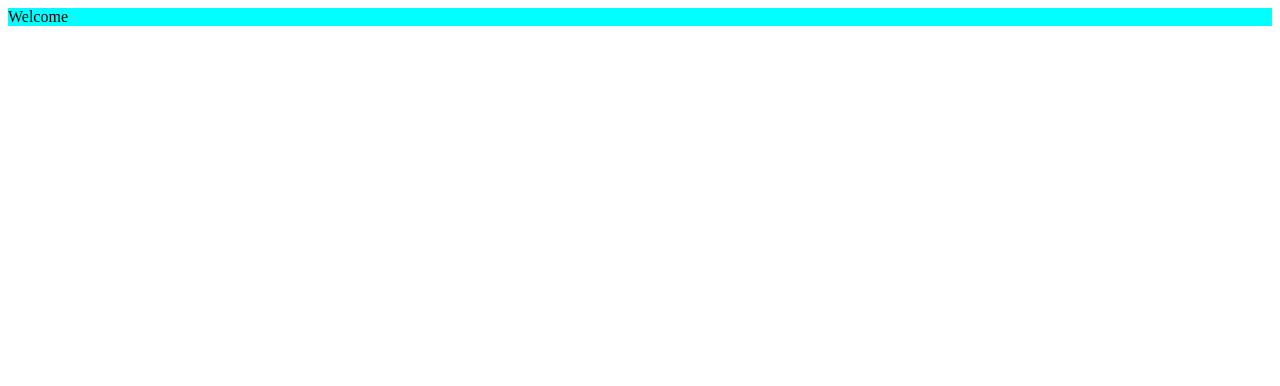
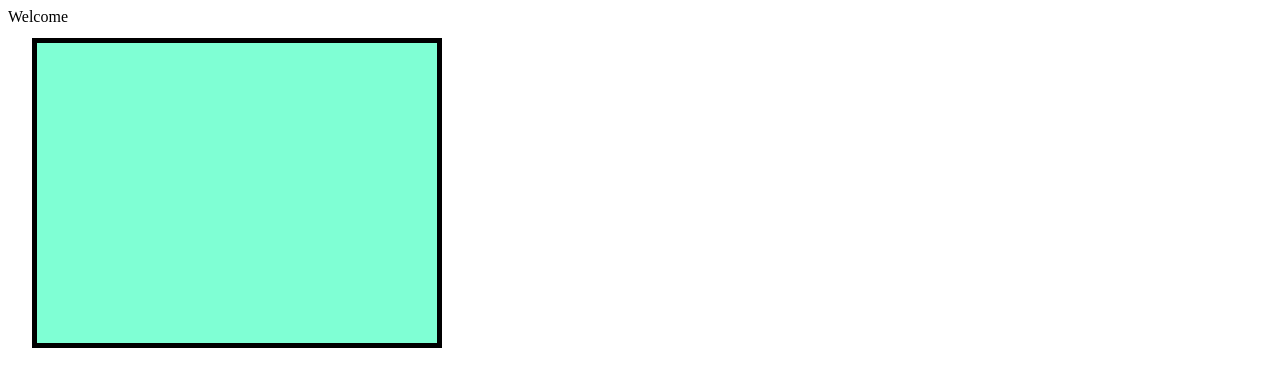
Before and after one commit to mkaanilhan/IT537, a plain HTML site: page menu.html in a window 1280 px wide. Drawn offline with Linux system fonts and the light colour scheme.

Commit message:
31.05 basic css attributes

```diff
--- a/menu.html
+++ b/menu.html
@@ -25,19 +25,22 @@
         */
 
         /* tag selector */
-        section {
-            background-color: green;
+        div-1 {
+            background-color: lightcoral;
+            width: 400px;
+            height: 300px;
+            border: 5px solid green;
+            margin: 12px 24px;
+            padding: 40px 8px;
+            border-radius: 32px 16px;
         }
 
-        /* id selector */
-        #container-id {
-            background-color: red;
-        }
-
-        /* class selector */
-        .container {
-
-            background-color: blue;
+        .div-2 {
+            background-color: aquamarine;
+            width: 400px;
+            height: 300px;
+            border: 5px solid black;
+            margin: 12px 24px;
 
         }
     </style>
@@ -45,9 +48,13 @@
 
 <body>
 
-    <section style='background-color: aqua;' class='container' id='container-id'>
+    <div class='div-1'>
         Welcome
-    </section>
+    </div>
+
+    <div class='div-2'>
+
+    </div>
 </body>
 
 </html>
```
